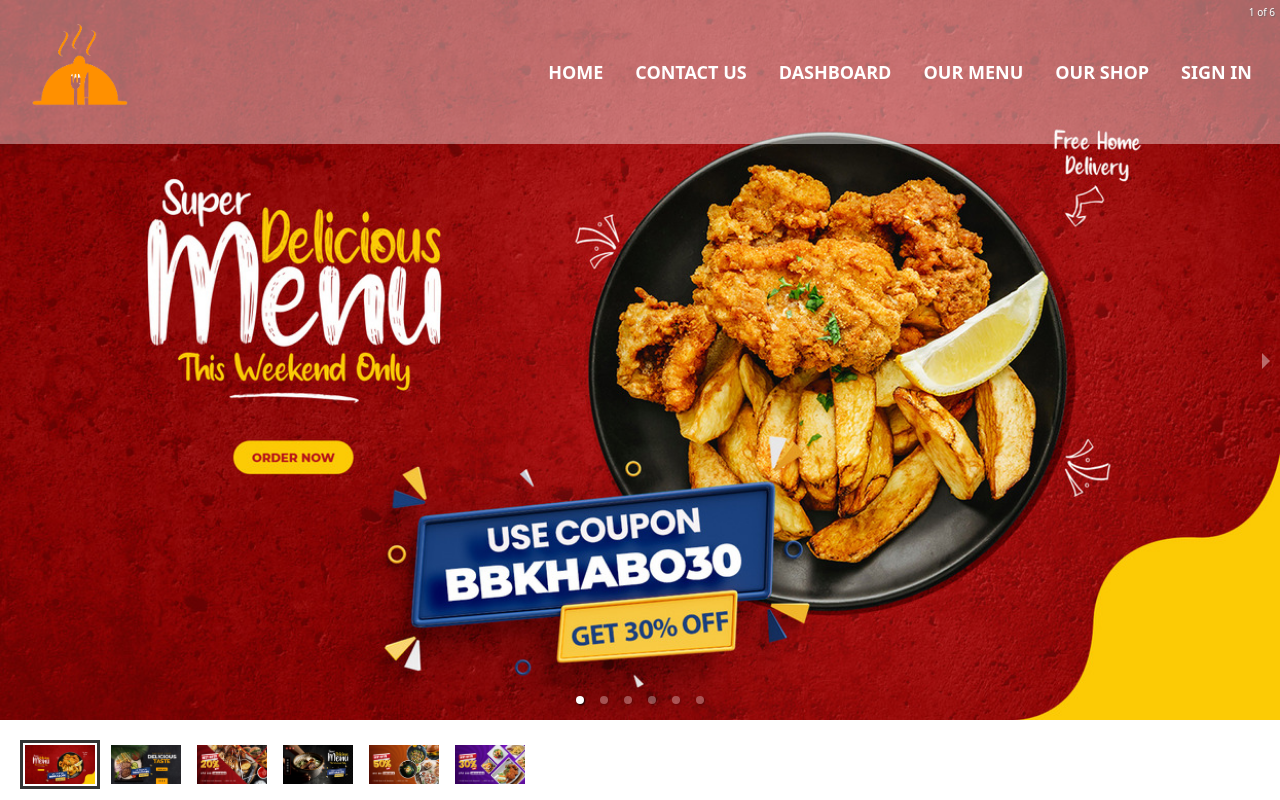
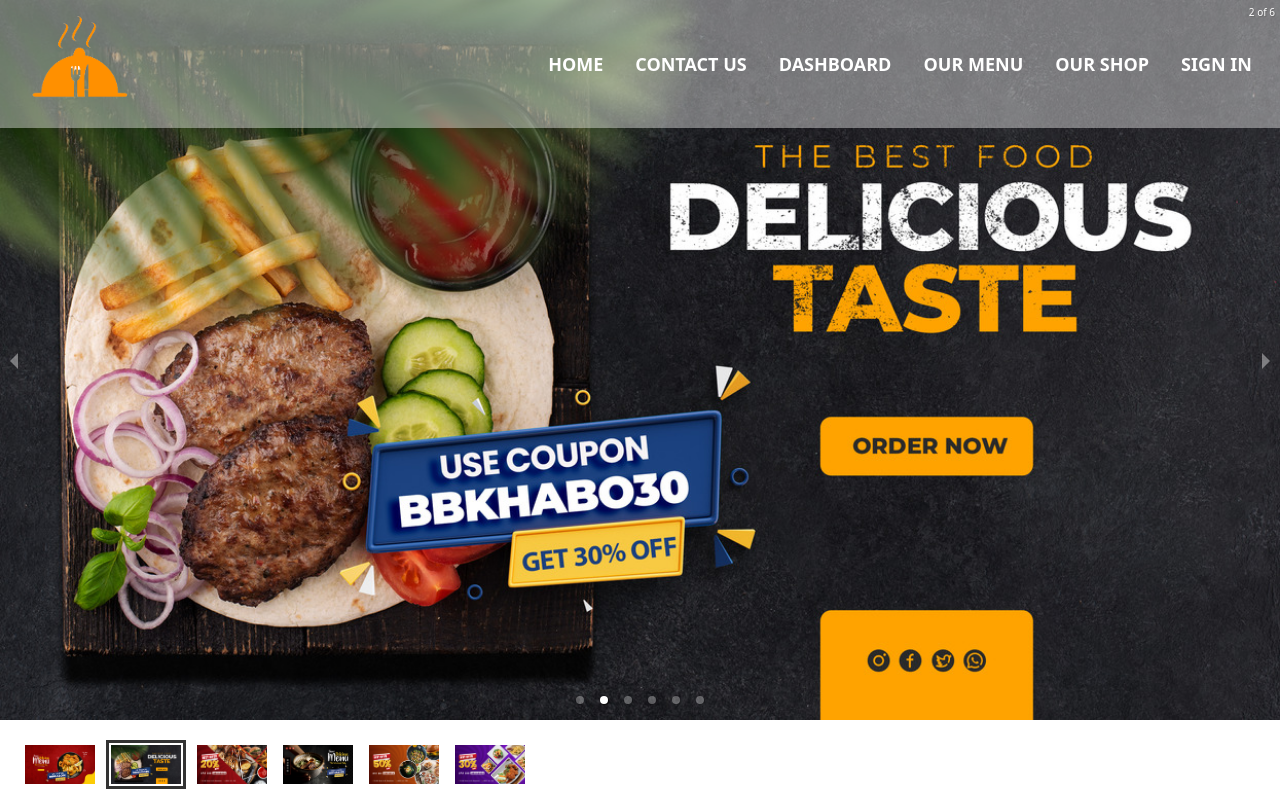
Before and after one commit to code-with-omar/restaurant-client, a React (Vite) app: page / in a window 1280 px wide. Shown: the top 800 px of the page. Built offline with nearby package versions, Linux system fonts and the light colour scheme.

Commit message:
Fixed the banner autoPlay

```diff
--- a/src/Pages/Home/Banner/Banner.jsx
+++ b/src/Pages/Home/Banner/Banner.jsx
@@ -9,7 +9,7 @@ import img6 from './../../../assets/home/06.png'
 
 const Banner = () => {
     return (
-        <Carousel >
+        <Carousel autoPlay interval={3000} infiniteLoop >
             <div>
                 <img src={img1} />
             </div>
--- a/src/Pages/Shared/Header.jsx
+++ b/src/Pages/Shared/Header.jsx
@@ -10,7 +10,7 @@ const Header = () => {
     </>;
 
     return (
-        <div className="navbar bg-base-100 py-2 lg:py-6 md:py-4 fixed z-10 bg-opacity-40">
+        <div className="navbar bg-base-100 py-1 lg:py-4 md:py-2 fixed z-10 bg-opacity-40">
             <div className="navbar-start  lg:w-1/6 md:w-1/6">
 
                 <a className="uppercase ml-6 text-2x cursor-pointer w-16 h-16 lg:w-24 lg:h-24 md:w-20 md:h-20 ">
```
